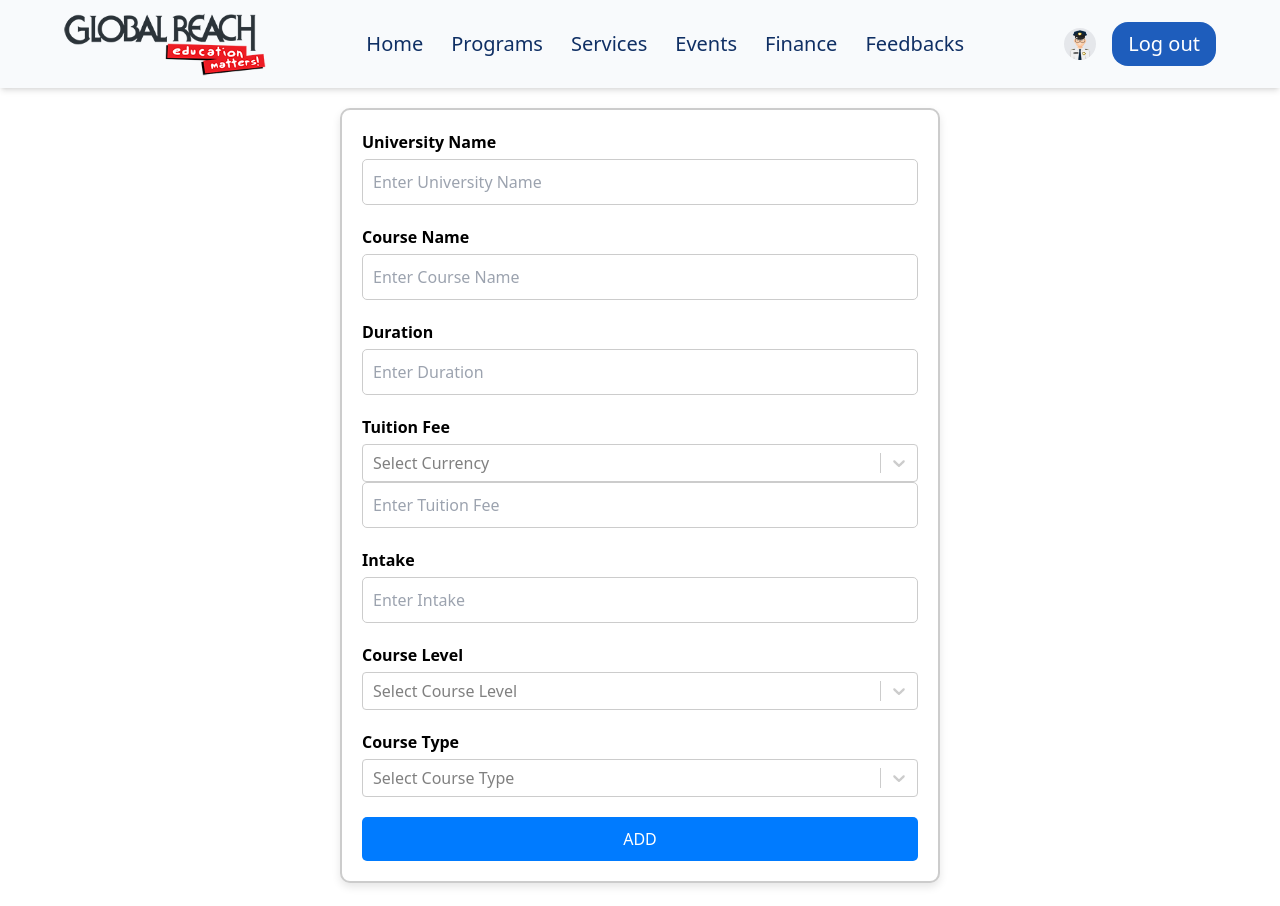
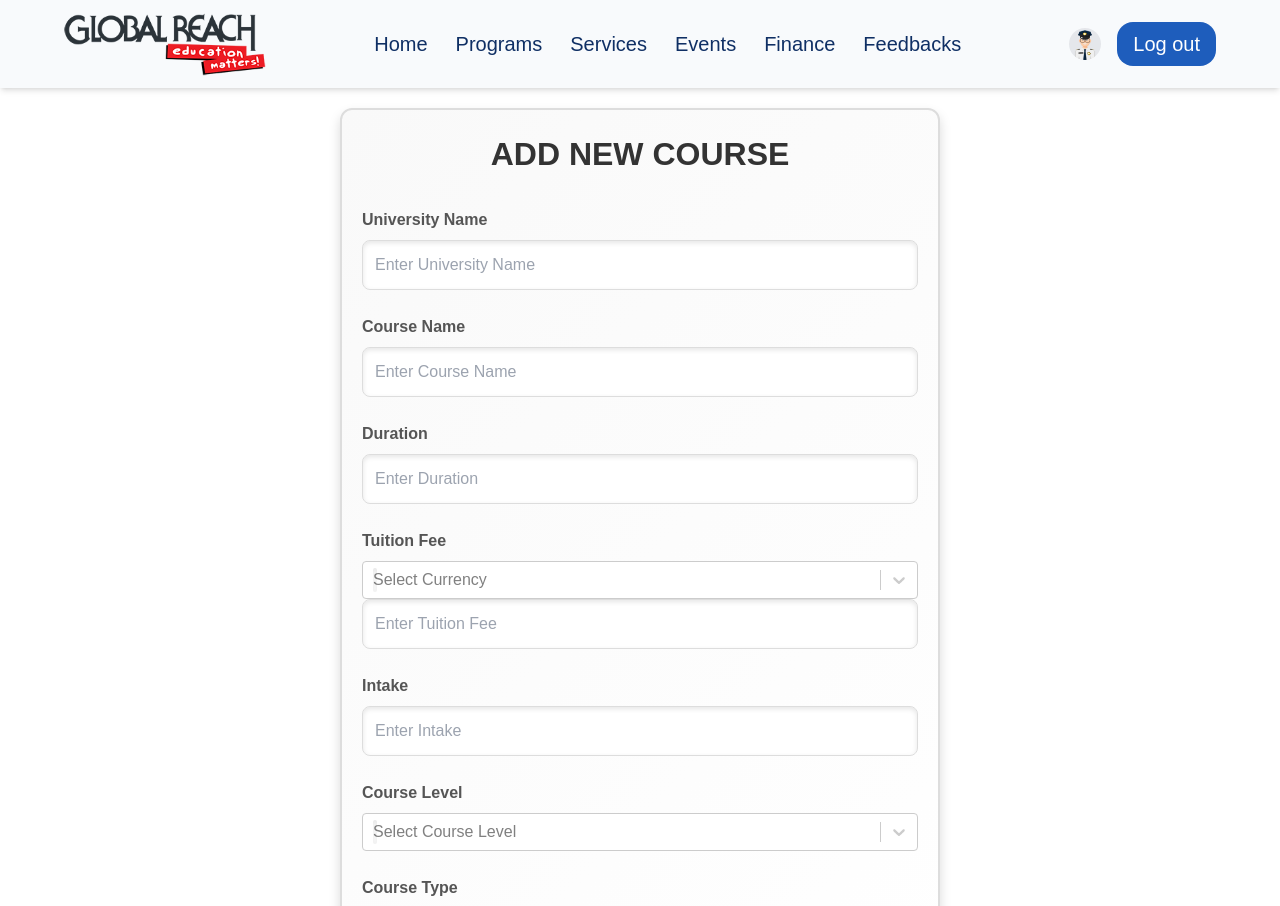
Before and after one commit to dinith114/Study_Abroad_System, a React (Create React App) app in the folder client/: page /course in a window 1280 px wide. Shown: the top 906 px of the page. Built offline with nearby package versions, Linux system fonts and the light colour scheme; no server answers.

Commit message:
new changes new

```diff
--- a/client/package.json
+++ b/client/package.json
@@ -16,6 +16,8 @@
     "react-icons": "^5.3.0",
     "react-router-dom": "^6.26.1",
     "react-scripts": "5.0.1",
+    "react-select": "^5.8.0",
+    "react-world-flags": "^1.6.0",
     "web-vitals": "^2.1.4"
   },
   "scripts": {
--- a/client/src/App.js
+++ b/client/src/App.js
@@ -31,6 +31,9 @@ import PartnershipForm from "./Partnership/PartnershipForm";
 import Course from "./Partnership/Course";
 import CourseTable from "./Partnership/CourseTable";
 import PartnershipTable from "./Partnership/PartnershipTable";
+import UpdatePartnership from "./Partnership/UpdatePartnership";
+import UpdateCourse from "./Partnership/UpdateCourse";
+import ViewPartnerships from "./Partnership/ViewPartnerships";
 
 import LoanAppView from "./Loan/LoanAppView";
 
@@ -66,6 +69,9 @@ const App = () => {
           <Route path="/course" element={<Course />} />
           <Route path="/course-table" element={<CourseTable />} />
           <Route path="/partnership-table" element={<PartnershipTable />} />
+          <Route path="/update-partnership" element={<UpdatePartnership />} />
+          <Route path="/update-course" element={<UpdateCourse />} />
+          <Route path="/view-partnerships" element={<ViewPartnerships />} />
         </Routes>
       </Router>
       <Footer />
--- a/client/src/Components/NavBar.js
+++ b/client/src/Components/NavBar.js
@@ -48,12 +48,16 @@ function NavBar() {
               Programs
               {isProgramsOpen && (
                 <ul className="absolute top-full left-0 mt-2 bg-white shadow-lg rounded-md w-48 z-50">
+                  <Link to="./course-table">
                   <li className="px-4 py-2 hover:bg-gray-200 cursor-pointer">
                     View Courses
                   </li>
+                  </Link>
+                  <Link to="./course">
                   <li className="px-4 py-2 hover:bg-gray-200 cursor-pointer">
                     Add Courses
                   </li>
+                  </Link>
                 </ul>
               )}
             </li>
@@ -72,9 +76,11 @@ function NavBar() {
                   <li className="px-4 py-2 hover:bg-blue-100 cursor-pointer">
                     Application Process
                   </li>
+                  <Link to="./partnership-form">
                   <li className="px-4 py-2 hover:bg-blue-100 cursor-pointer">
                     Partnerships
                   </li>
+                  </Link>
                   <li className="px-4 py-2 hover:bg-blue-100 cursor-pointer">
                     Loan Advisory
                   </li>
--- a/client/src/Partnership/Course.js
+++ b/client/src/Partnership/Course.js
@@ -1,5 +1,6 @@
 import React, { useState } from "react";
 import Select from "react-select";
+import { Link } from "react-router-dom";
 
 const courseLevels = [
   { value: "undergraduate", label: "Undergraduate" },
@@ -22,6 +23,16 @@ const currencyOptions = [
   // Add more currencies as needed
 ];
 
+// const Course = () => {
+
+//   const navigate = useNavigate();
+
+//   const handleAddNewCourse = () => {
+//     navigate('/course-table');
+//   }
+
+// };
+
 const Course = () => {
   const [formData, setFormData] = useState({
     universityName: "",
@@ -32,6 +43,9 @@ const Course = () => {
     intake: "",
     courseLevel: null,
     courseType: null,
+
+
+
   });
 
   const handleChange = (e) => {
@@ -57,8 +71,10 @@ const Course = () => {
     console.log(formData);
   };
 
+
   return (
     <div className="form-container">
+      <h2 className="form-headline">ADD NEW COURSE</h2>
       <form onSubmit={handleSubmit}>
         <div className="form-row">
           <div className="form-group">
@@ -156,10 +172,11 @@ const Course = () => {
             />
           </div>
         </div>
-
-        <button type="submit" className="submit-btn">
+          <Link to='/course-table'>
+        <button className="submit-btn">
           ADD
         </button>
+        </Link>
       </form>
     </div>
   );
--- a/client/src/Partnership/CourseTable.js
+++ b/client/src/Partnership/CourseTable.js
@@ -1,5 +1,6 @@
 import React from 'react';
 import './CourseTable.css';
+import { Link } from "react-router-dom";
 
 const courses = [
   {
@@ -87,15 +88,24 @@ const CourseTable = () => {
                 <td>{course.courseLevel}</td>
                 <td>{course.courseType}</td>
                 <td>
-                  <button className="edit-button">✏️</button>
+                  <Link to='/update-course'>
+                  <button className="edit-button">
+                    ✏️
+                  </button>
+                  </Link>
                   <button className="delete-button">🗑️</button>
                 </td>
               </tr>
             ))}
           </tbody>
         </table>
+
       </div>
-      <button className="add-course-button">ADD NEW COURSES</button>
+      <Link to='/course'>
+      <button className="add-course-button">
+        ADD NEW COURSES
+      </button>
+      </Link>
     </div>
   );
 };
--- a/client/src/Partnership/PartnershipForm.css
+++ b/client/src/Partnership/PartnershipForm.css
@@ -49,3 +49,70 @@
     color: #333;
     font-weight: bold;
   }
+
+  .form-container {
+    width: 100%;
+    max-width: 600px;
+    margin: 20px auto;
+    padding: 20px;
+    border: 2px solid #ddd; /* Lighter border for a softer look */
+    border-radius: 12px; /* Slightly larger rounded corners */
+    box-shadow: 0 6px 12px rgba(0, 0, 0, 0.15); /* Deeper shadow for more depth */
+    background: linear-gradient(135deg, #f9f9f9, #ffffff); /* Subtle gradient background */
+  }
+
+  .form-headline {
+    text-align: center;
+    margin-bottom: 30px; /* Increased margin for better spacing */
+    font-size: 2rem; /* Larger font size */
+    color: #333;
+    font-weight: 700; /* Bold font weight */
+    text-transform: uppercase; /* Uppercase text for emphasis */
+  }
+
+  .form-group {
+    margin-bottom: 25px; /* Increased margin for better spacing */
+  }
+
+  .form-group label {
+    display: block;
+    font-weight: 600; /* Slightly heavier font weight */
+    margin-bottom: 8px; /* More space between label and input */
+    color: #555; /* Slightly darker color for better readability */
+  }
+
+  .form-group input,
+  .form-group select {
+    width: 100%;
+    padding: 12px; /* Increased padding for more spacious fields */
+    border: 1px solid #ddd; /* Lighter border color */
+    border-radius: 8px; /* Slightly larger border-radius */
+    font-size: 1rem; /* Consistent font size */
+    box-shadow: inset 0 2px 5px rgba(0, 0, 0, 0.1); /* Subtle inset shadow */
+    transition: border-color 0.3s ease, box-shadow 0.3s ease; /* Smooth transitions */
+  }
+
+  .form-group input:focus,
+  .form-group select:focus {
+    border-color: #007bff; /* Border color on focus */
+    box-shadow: 0 0 5px rgba(0, 123, 255, 0.5); /* Glow effect on focus */
+  }
+
+  .submit-btn {
+    display: block;
+    width: 100%;
+    padding: 12px;
+    background-color: #007bff;
+    color: white;
+    border: none;
+    border-radius: 8px; /* Larger border-radius for buttons */
+    cursor: pointer;
+    font-size: 1rem; /* Consistent font size */
+    font-weight: 600; /* Bold font weight */
+    transition: background-color 0.3s ease, transform 0.3s ease; /* Smooth transitions */
+  }
+
+  .submit-btn:hover {
+    background-color: #0056b3;
+    transform: scale(1.02); /* Slight scaling effect on hover */
+  }
--- a/client/src/Partnership/PartnershipForm.js
+++ b/client/src/Partnership/PartnershipForm.js
@@ -1,6 +1,7 @@
 import React, { useState } from "react";
 import Select from "react-select";
 import Flag from "react-world-flags";
+import { useNavigate } from "react-router-dom";
 import "./PartnershipForm.css";
 
 const countryOptions = [
@@ -11,6 +12,14 @@ const countryOptions = [
 ];
 
 const PartnershipForm = () => {
+
+  const navigate = useNavigate(); // Initialize useNavigate hook
+
+  const handleAddNewUniversity = () => {
+    navigate('/partnership-table'); // Navigate to the PartnershipForm page
+  };
+
+
   const [formData, setFormData] = useState({
     universityName: "",
     ranking: "",
@@ -125,9 +134,7 @@ const PartnershipForm = () => {
             placeholder="Enter Address"
           />
         </div>
-        <button type="submit" className="submit-btn">
-          ADD
-        </button>
+        <button className="submit-btn" onClick={handleAddNewUniversity}>ADD</button>
       </form>
     </div>
   );
--- a/client/src/Partnership/PartnershipTable.js
+++ b/client/src/Partnership/PartnershipTable.js
@@ -1,4 +1,5 @@
 import React from "react";
+import { useNavigate } from "react-router-dom";
 import './PartnershipTable.css';
 
 
@@ -27,41 +28,22 @@ const universities = [
     type: "Public",
     flag: "🇨🇦",
   },
-  {
-    name: "The University of Edinburgh",
-    country: "England",
-    address: "Edinburgh, Scotland, United Kingdom",
-    founded: "1583",
-    type: "Public",
-    flag: "🇬🇧",
-  },
-  {
-    name: "University of Auckland",
-    country: "New Zealand",
-    address: "Auckland, North Island, New Zealand",
-    founded: "1883",
-    type: "Public",
-    flag: "🇳🇿",
-  },
-  {
-    name: "Ohio State University",
-    country: "United States",
-    address: "Columbus, Ohio, United States",
-    founded: "1870",
-    type: "Public",
-    flag: "🇺🇸",
-  },
-  {
-    name: "Ohio State University",
-    country: "United States",
-    address: "Columbus, Ohio, United States",
-    founded: "1870",
-    type: "Public",
-    flag: "🇺🇸",
-  },
+
 ];
 
 const PartnershipTable = () => {
+
+  const navigate = useNavigate(); // Initialize useNavigate hook
+
+  const handleAddNewUniversity = () => {
+    navigate('/partnership-form'); // Navigate to the PartnershipForm page
+  };
+
+  const handleUpdateUniversity = () => {
+    navigate('/update-partnership'); // Navigate to the PartnershipForm page
+  };
+
+
   return (
     <div className="table-container">
         <h2 className="table-headline">PARTNERSHIP DETAILS</h2>
@@ -86,7 +68,7 @@ const PartnershipTable = () => {
               <td>{uni.type}</td>
               <td>
               <td>
-                  <button className="edit-button">✏️</button>
+                  <button className="edit-button" onClick={handleUpdateUniversity}>✏️</button>
                   <button className="delete-button">🗑️</button>
                 </td>
               </td>
@@ -94,7 +76,7 @@ const PartnershipTable = () => {
           ))}
         </tbody>
       </table>
-      <button className="add-new-university">Add New University</button>
+      <button className="add-new-university" onClick={handleAddNewUniversity}>Add New University</button>
     </div>
   );
 };
```
Also changed, not shown: 2 other files (tests, documents, lock files or other folders).
